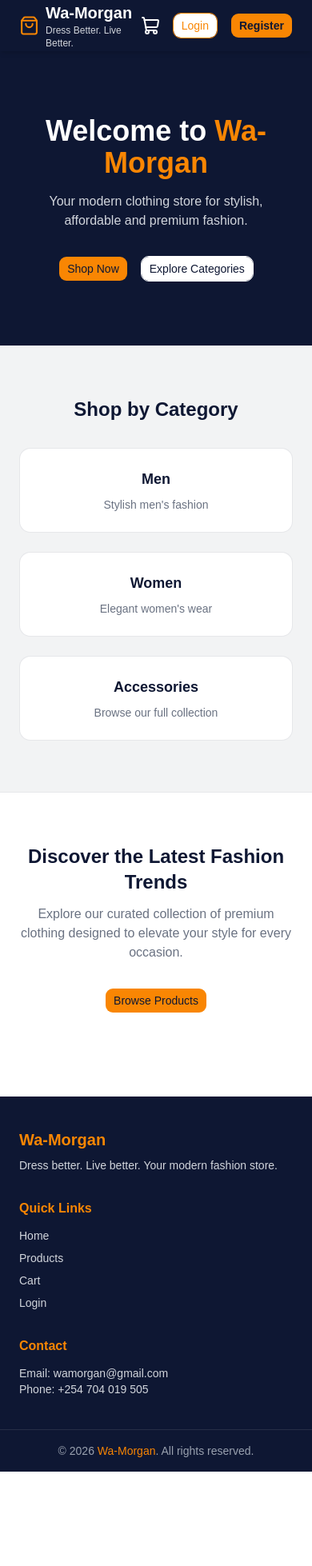
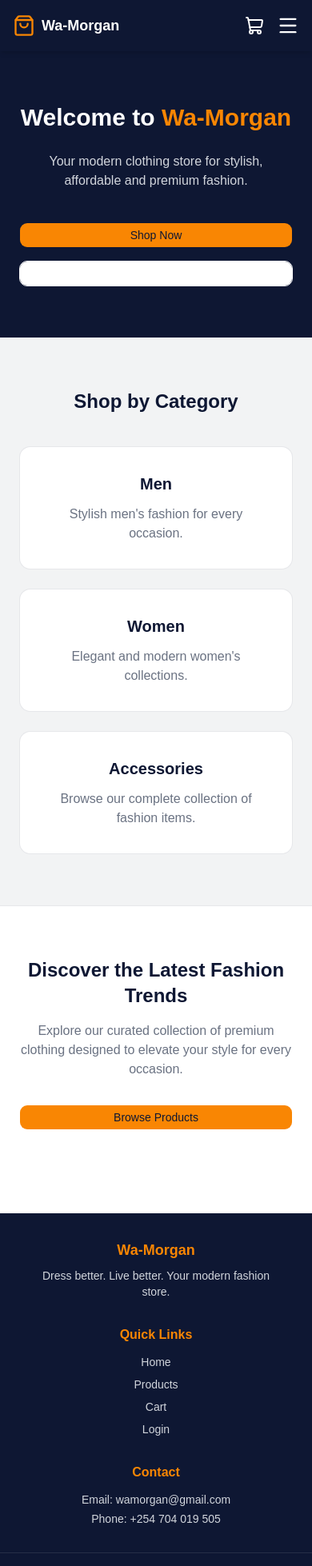
Before and after one commit to Cymi-eng/Wa-Morgan, a React (Vite) app: page / in a window 390 px wide. Shown: the top 1958 px of the page at 80% size. Before the commit the page ends 1840 px from the top, so only its background shows below. Built offline with nearby package versions, Linux system fonts and the light colour scheme.

Commit message:
Fix responsive layout

```diff
--- a/src/components/Footer.jsx
+++ b/src/components/Footer.jsx
@@ -4,42 +4,42 @@ function Footer() {
   return (
     <footer className="bg-[#0E1733] text-white mt-10">
 
-      <div className="max-w-7xl mx-auto px-6 py-10 grid grid-cols-1 md:grid-cols-3 gap-8">
+      <div className="max-w-7xl mx-auto px-4 sm:px-6 py-8 md:py-10 grid grid-cols-1 sm:grid-cols-2 md:grid-cols-3 gap-8 text-center sm:text-left">
 
         {/* Brand */}
-        <div>
-          <h2 className="text-xl font-bold text-[#F98603]">
+        <div className="flex flex-col items-center sm:items-start">
+          <h2 className="text-lg sm:text-xl font-bold text-[#F98603]">
             Wa-Morgan
           </h2>
-          <p className="text-sm text-gray-300 mt-2">
+          <p className="text-sm text-gray-300 mt-2 max-w-xs">
             Dress better. Live better. Your modern fashion store.
           </p>
         </div>
 
         {/* Quick Links */}
-        <div>
+        <div className="flex flex-col items-center sm:items-start">
           <h3 className="font-semibold text-[#F98603] mb-3">
             Quick Links
           </h3>
 
           <div className="flex flex-col gap-2 text-sm text-gray-300">
-            <Link to="/" className="hover:text-[#F98603]">Home</Link>
-            <Link to="/products" className="hover:text-[#F98603]">Products</Link>
-            <Link to="/cart" className="hover:text-[#F98603]">Cart</Link>
-            <Link to="/login" className="hover:text-[#F98603]">Login</Link>
+            <Link to="/" className="hover:text-[#F98603] transition-colors">Home</Link>
+            <Link to="/products" className="hover:text-[#F98603] transition-colors">Products</Link>
+            <Link to="/cart" className="hover:text-[#F98603] transition-colors">Cart</Link>
+            <Link to="/login" className="hover:text-[#F98603] transition-colors">Login</Link>
           </div>
         </div>
 
         {/* Contact */}
-        <div>
+        <div className="flex flex-col items-center sm:items-start">
           <h3 className="font-semibold text-[#F98603] mb-3">
             Contact
           </h3>
 
-          <p className="text-sm text-gray-300">
+          <p className="text-sm text-gray-300 break-all sm:break-normal">
             Email: wamorgan@gmail.com
           </p>
-          <p className="text-sm text-gray-300">
+          <p className="text-sm text-gray-300 mt-1">
             Phone: +254 704 019 505
           </p>
         </div>
@@ -47,7 +47,7 @@ function Footer() {
       </div>
 
       {/* Bottom bar */}
-      <div className="border-t border-white/10 text-center py-4 text-sm text-gray-400">
+      <div className="border-t border-white/10 text-center py-4 px-4 text-xs sm:text-sm text-gray-400">
         © {new Date().getFullYear()}{" "}
         <span className="text-[#F98603] font-medium">
           Wa-Morgan
--- a/src/components/Navbar.jsx
+++ b/src/components/Navbar.jsx
@@ -1,15 +1,17 @@
-import { Link, NavLink } from "react-router-dom";
-import { ShoppingBag, ShoppingCart } from "lucide-react";
+import { Link, NavLink, useLocation } from "react-router-dom";
+import { ShoppingBag, ShoppingCart, Menu, X } from "lucide-react";
 import { Button } from "@/components/ui/button";
-import { useContext } from "react";
+import { useContext, useState } from "react";
 import { CartContext } from "@/context/CartContext";
 import { useAuth } from "@/context/AuthContext";
-import { useLocation } from "react-router-dom";
 
 function Navbar() {
   const { cart } = useContext(CartContext);
   const { user, isAuthenticated, logout } = useAuth();
+
   const location = useLocation();
+
+  const [menuOpen, setMenuOpen] = useState(false);
 
   const totalItems = cart.reduce((sum, item) => sum + (item.quantity || 1), 0);
 
@@ -22,19 +24,21 @@ function Navbar() {
 
   return (
     <header className="sticky top-0 z-50 bg-[#0E1733] shadow-md">
-      <div className="max-w-7xl mx-auto flex items-center justify-between h-16 px-6">
+      <div className="max-w-7xl mx-auto flex items-center justify-between h-16 px-4 md:px-6">
         {/* Logo */}
         <Link to="/" className="flex items-center gap-2 text-white">
           <ShoppingBag className="h-7 w-7 text-[#F98603]" />
 
           <div>
-            <h1 className="text-xl font-bold">Wa-Morgan</h1>
+            <h1 className="text-lg md:text-xl font-bold">Wa-Morgan</h1>
 
-            <p className="text-xs text-gray-300">Dress Better. Live Better.</p>
+            <p className="hidden sm:block text-xs text-gray-300">
+              Dress Better. Live Better.
+            </p>
           </div>
         </Link>
 
-        {/* Navigation */}
+        {/* Desktop Navigation */}
         <nav className="hidden md:flex items-center gap-8">
           {navLinks.map((link) => {
             const active = location.pathname + location.search === link.path;
@@ -55,9 +59,8 @@ function Navbar() {
           })}
         </nav>
 
-        {/* Right Side */}
-        <div className="flex items-center gap-4">
-          {/* Cart */}
+        {/* Desktop Right Side */}
+        <div className="hidden md:flex items-center gap-4">
           <Link to="/cart" className="relative text-white hover:text-[#F98603]">
             <ShoppingCart className="h-6 w-6" />
 
@@ -76,7 +79,7 @@ function Navbar() {
 
               <Button
                 onClick={logout}
-                className="bg-[#F98603] hover:bg-[#e67d00] text-[#0E1733] font-semibold"
+                className="bg-[#F98603] hover:bg-[#e67d00] text-[#0E1733]"
               >
                 Logout
               </Button>
@@ -93,14 +96,108 @@ function Navbar() {
 
               <Button
                 asChild
-                className="bg-[#F98603] hover:bg-[#e67d00] text-[#0E1733] font-semibold"
+                className="bg-[#F98603] hover:bg-[#e67d00] text-[#0E1733]"
               >
                 <Link to="/register">Register</Link>
               </Button>
             </>
           )}
         </div>
+
+        {/* Mobile Right Side */}
+        <div className="flex md:hidden items-center gap-4">
+          <Link to="/cart" className="relative text-white">
+            <ShoppingCart className="h-6 w-6" />
+
+            {totalItems > 0 && (
+              <span className="absolute -top-2 -right-2 bg-red-600 text-white text-xs rounded-full h-5 w-5 flex items-center justify-center">
+                {totalItems}
+              </span>
+            )}
+          </Link>
+
+          <button onClick={() => setMenuOpen(!menuOpen)} className="text-white">
+            {menuOpen ? <X size={28} /> : <Menu size={28} />}
+          </button>
+        </div>
       </div>
+      {/* Mobile Menu */}
+      {menuOpen && (
+        <div className="md:hidden bg-[#0E1733] border-t border-white/10">
+          <nav className="flex flex-col px-6 py-4 space-y-4">
+            {navLinks.map((link) => {
+              const active = location.pathname + location.search === link.path;
+
+              return (
+                <NavLink
+                  key={link.name}
+                  to={link.path}
+                  onClick={() => setMenuOpen(false)}
+                  className={
+                    active
+                      ? "text-[#F98603] font-semibold"
+                      : "text-white hover:text-[#F98603] transition"
+                  }
+                >
+                  {link.name}
+                </NavLink>
+              );
+            })}
+
+            <Link
+              to="/cart"
+              onClick={() => setMenuOpen(false)}
+              className="text-white hover:text-[#F98603] transition"
+            >
+              Cart ({totalItems})
+            </Link>
+
+            <div className="border-t border-white/20 pt-4">
+              {isAuthenticated ? (
+                <div className="space-y-3">
+                  <p className="text-white">
+                    Welcome,{" "}
+                    <span className="text-[#F98603] font-semibold">
+                      {user?.name}
+                    </span>
+                  </p>
+
+                  <Button
+                    onClick={() => {
+                      logout();
+                      setMenuOpen(false);
+                    }}
+                    className="w-full bg-[#F98603] hover:bg-[#e67d00] text-[#0E1733] font-semibold"
+                  >
+                    Logout
+                  </Button>
+                </div>
+              ) : (
+                <div className="space-y-3">
+                  <Button
+                    asChild
+                    variant="outline"
+                    className="w-full border-[#F98603] text-[#F98603] hover:bg-[#F98603] hover:text-[#0E1733]"
+                  >
+                    <Link to="/login" onClick={() => setMenuOpen(false)}>
+                      Login
+                    </Link>
+                  </Button>
+
+                  <Button
+                    asChild
+                    className="w-full bg-[#F98603] hover:bg-[#e67d00] text-[#0E1733] font-semibold"
+                  >
+                    <Link to="/register" onClick={() => setMenuOpen(false)}>
+                      Register
+                    </Link>
+                  </Button>
+                </div>
+              )}
+            </div>
+          </nav>
+        </div>
+      )}
     </header>
   );
 }
--- a/src/pages/Home.jsx
+++ b/src/pages/Home.jsx
@@ -5,20 +5,21 @@ function Home() {
   return (
     <div className="min-h-screen bg-[#0E1733]/5">
       {/* HERO SECTION */}
-      <section className="bg-[#0E1733] text-white py-20 px-6 text-center">
-        <h1 className="text-4xl md:text-5xl font-bold">
+      <section className="bg-[#0E1733] text-white py-16 md:py-24 px-6">
+        <div className="max-w-5xl mx-auto text-center">
+          <h1 className="text-3xl sm:text-4xl md:text-5xl lg:text-6xl font-bold leading-tight">
             Welcome to <span className="text-[#F98603]">Wa-Morgan</span>
           </h1>
 
-        <p className="mt-4 text-gray-300 max-w-2xl mx-auto">
+          <p className="mt-6 text-gray-300 text-base md:text-lg max-w-2xl mx-auto">
             Your modern clothing store for stylish, affordable and premium
             fashion.
           </p>
 
-        <div className="mt-8 flex justify-center gap-4">
+          <div className="mt-10 flex flex-col sm:flex-row justify-center gap-4">
             <Button
               asChild
-            className="bg-[#F98603] text-[#0E1733] hover:bg-[#ff9a1f]"
+              className="bg-[#F98603] text-[#0E1733] hover:bg-[#ff9a1f] w-full sm:w-auto"
             >
               <Link to="/products">Shop Now</Link>
             </Button>
@@ -26,49 +27,49 @@ function Home() {
             <Button
               asChild
               variant="outline"
-            className="border-white text-[#0E1733]"
+              className="border-white text-white hover:bg-white hover:text-[#0E1733] w-full sm:w-auto"
             >
               <Link to="/products?category=women">Explore Categories</Link>
             </Button>
+          </div>
         </div>
       </section>
 
       {/* CATEGORY SECTION */}
       <section className="max-w-6xl mx-auto py-16 px-6">
-        <h2 className="text-2xl font-bold text-[#0E1733] mb-8 text-center">
+        <h2 className="text-2xl md:text-3xl font-bold text-[#0E1733] text-center mb-10">
           Shop by Category
         </h2>
 
         <div className="grid grid-cols-1 md:grid-cols-3 gap-6">
-          {/* MEN */}
           <Link to="/products?category=men">
-            <div className="bg-white border border-[#0E1733]/10 rounded-xl p-6 text-center hover:border-[#F98603] hover:shadow-lg hover:-translate-y-1 transition cursor-pointer">
-              <h3 className="text-lg font-semibold text-[#0E1733]">Men</h3>
+            <div className="bg-white border border-[#0E1733]/10 rounded-xl p-8 text-center hover:border-[#F98603] hover:shadow-xl hover:-translate-y-1 transition duration-300 cursor-pointer h-full">
+              <h3 className="text-xl font-semibold text-[#0E1733]">Men</h3>
 
-              <p className="text-gray-500 text-sm mt-2">
-                Stylish men's fashion
+              <p className="text-gray-500 mt-3">
+                Stylish men's fashion for every occasion.
               </p>
             </div>
           </Link>
 
-          {/* WOMEN */}
           <Link to="/products?category=women">
-            <div className="bg-white border border-[#0E1733]/10 rounded-xl p-6 text-center hover:border-[#F98603] hover:shadow-lg hover:-translate-y-1 transition cursor-pointer">
-              <h3 className="text-lg font-semibold text-[#0E1733]">Women</h3>
+            <div className="bg-white border border-[#0E1733]/10 rounded-xl p-8 text-center hover:border-[#F98603] hover:shadow-xl hover:-translate-y-1 transition duration-300 cursor-pointer h-full">
+              <h3 className="text-xl font-semibold text-[#0E1733]">Women</h3>
 
-              <p className="text-gray-500 text-sm mt-2">Elegant women's wear</p>
+              <p className="text-gray-500 mt-3">
+                Elegant and modern women's collections.
+              </p>
             </div>
           </Link>
 
-          {/* ALL PRODUCTS */}
           <Link to="/products">
-            <div className="bg-white border border-[#0E1733]/10 rounded-xl p-6 text-center hover:border-[#F98603] hover:shadow-lg hover:-translate-y-1 transition cursor-pointer">
-              <h3 className="text-lg font-semibold text-[#0E1733]">
+            <div className="bg-white border border-[#0E1733]/10 rounded-xl p-8 text-center hover:border-[#F98603] hover:shadow-xl hover:-translate-y-1 transition duration-300 cursor-pointer h-full">
+              <h3 className="text-xl font-semibold text-[#0E1733]">
                 Accessories
               </h3>
 
-              <p className="text-gray-500 text-sm mt-2">
-                Browse our full collection
+              <p className="text-gray-500 mt-3">
+                Browse our complete collection of fashion items.
               </p>
             </div>
           </Link>
@@ -76,20 +77,20 @@ function Home() {
       </section>
 
       {/* FEATURE SECTION */}
-      <section className="bg-white py-16 px-6 border-t border-[#0E1733]/10">
-        <div className="max-w-6xl mx-auto text-center">
-          <h2 className="text-2xl font-bold text-[#0E1733]">
+      <section className="bg-white border-t border-[#0E1733]/10 py-16 px-6">
+        <div className="max-w-4xl mx-auto text-center">
+          <h2 className="text-2xl md:text-3xl font-bold text-[#0E1733]">
             Discover the Latest Fashion Trends
           </h2>
 
-          <p className="text-gray-500 mt-3 max-w-2xl mx-auto">
+          <p className="mt-4 text-gray-500 text-base md:text-lg">
             Explore our curated collection of premium clothing designed to
             elevate your style for every occasion.
           </p>
 
           <Button
             asChild
-            className="mt-8 bg-[#F98603] text-[#0E1733] hover:bg-[#ff9a1f]"
+            className="mt-8 bg-[#F98603] text-[#0E1733] hover:bg-[#ff9a1f] w-full sm:w-auto"
           >
             <Link to="/products">Browse Products</Link>
           </Button>
--- a/src/pages/ProductDetail.jsx
+++ b/src/pages/ProductDetail.jsx
@@ -31,62 +31,63 @@ function ProductDetails() {
   if (loading) {
     return (
       <div className="flex justify-center items-center h-[60vh]">
-        <Loader2 className="animate-spin text-[#F98603]" />
+        <Loader2 className="h-8 w-8 animate-spin text-[#F98603]" />
       </div>
     );
   }
 
   if (!product) {
     return (
-      <div className="text-center mt-20 text-gray-500">
-        Product not found
-      </div>
+      <div className="text-center py-20 text-gray-500">Product not found.</div>
     );
   }
 
   return (
-    <div className="max-w-6xl mx-auto p-6 grid md:grid-cols-2 gap-10">
-
-      {/* Image */}
-      <div className="bg-[#0E1733]/5 p-10 rounded-xl flex items-center justify-center">
+    <div className="max-w-7xl mx-auto px-4 sm:px-6 py-10">
+      <div className="grid grid-cols-1 lg:grid-cols-2 gap-10 lg:gap-16 items-center">
+        {/* Product Image */}
+        <div className="bg-[#0E1733]/5 rounded-2xl p-6 sm:p-10 flex justify-center items-center">
           <img
             src={product.image}
             alt={product.title}
-          className="h-[300px] object-contain"
+            className="h-64 sm:h-80 md:h-96 object-contain transition-transform duration-300 hover:scale-105"
           />
         </div>
 
-      {/* Details */}
+        {/* Product Details */}
         <div>
-
-        <h1 className="text-2xl font-bold text-[#0E1733]">
+          <h1 className="text-2xl sm:text-3xl lg:text-4xl font-bold text-[#0E1733] leading-tight">
             {product.title}
           </h1>
 
-        <p className="text-3xl font-bold text-[#F98603] mt-4">
+          <p className="mt-4 text-3xl sm:text-4xl font-bold text-[#F98603]">
             ${product.price}
           </p>
 
           {/* Rating */}
-        <div className="flex items-center gap-2 mt-3 text-gray-600">
-          <Star className="h-4 w-4 fill-[#F98603] text-[#F98603]" />
-          <span>{product.rating.rate}</span>
-          <span>({product.rating.count} reviews)</span>
+          <div className="flex items-center gap-2 mt-4">
+            <Star className="h-5 w-5 fill-[#F98603] text-[#F98603]" />
+
+            <span className="font-medium">{product.rating.rate}</span>
+
+            <span className="text-gray-500">
+              ({product.rating.count} reviews)
+            </span>
           </div>
 
           {/* Description */}
-        <p className="mt-5 text-gray-600 leading-relaxed">
+          <p className="mt-6 text-gray-600 leading-8 text-base sm:text-lg">
             {product.description}
           </p>
 
-        {/* Button */}
+          {/* Add to Cart */}
           <Button
             onClick={() => addToCart(product)}
-          className="mt-6 bg-[#0E1733] hover:bg-[#0E1733]/90 text-white w-full"
+            className="mt-8 w-full sm:w-auto bg-[#0E1733] hover:bg-[#1b2958] text-white px-10 py-6 text-base font-semibold"
           >
             Add to Cart
           </Button>
-
+        </div>
       </div>
     </div>
   );
```
Also changed, not shown: src/pages/Checkout.jsx (+96 -41 lines). Lines whose indentation alone changed are shown as unchanged.
